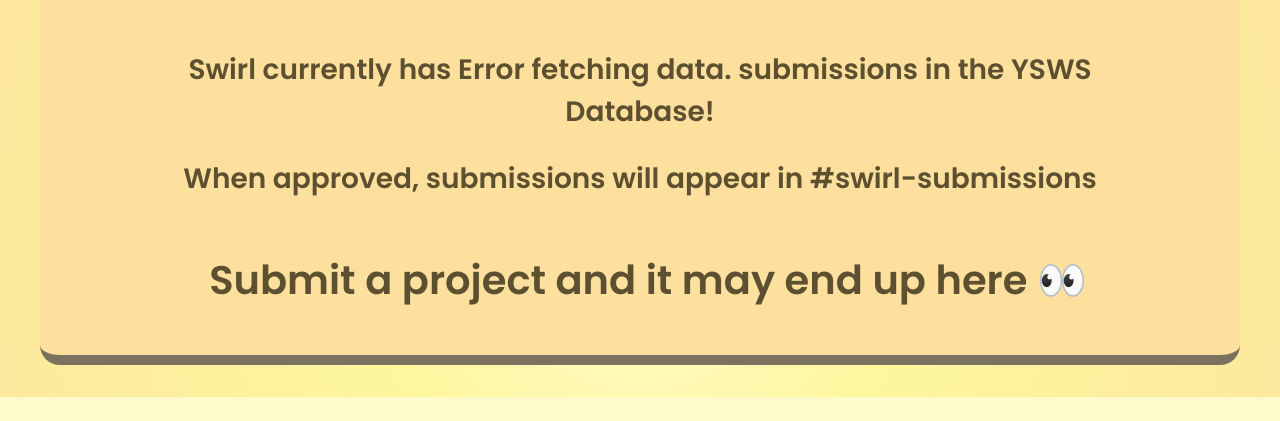
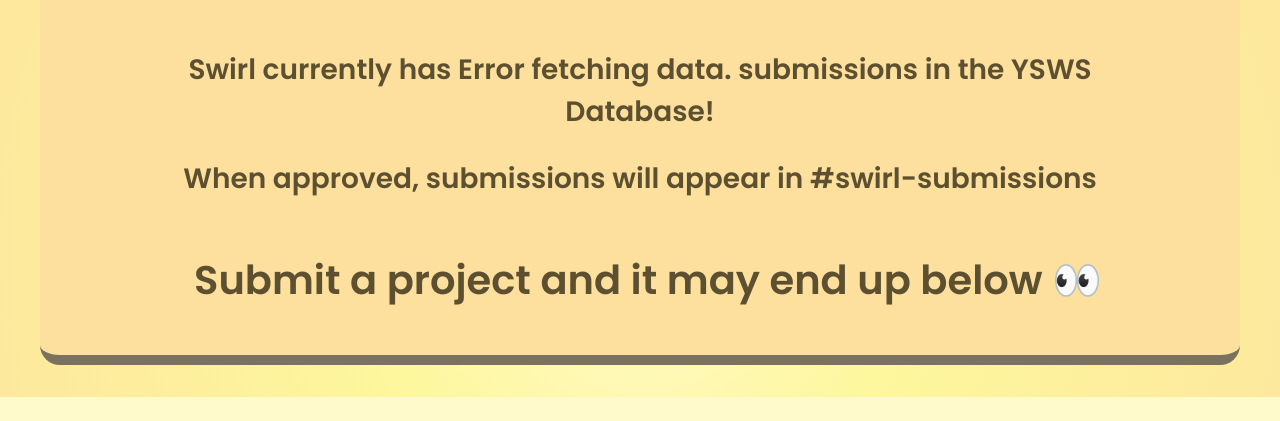
Before and after one commit to Bluelightning26/Swirl, a website: page gallery.html in a window 1280 px wide. Shown: the part 379-800 px from the top of the page. Drawn offline with Linux system fonts and the light colour scheme; no server answers; a web font is replaced by a local one.

Commit message:
Update gallery.html

```diff
--- a/gallery.html
+++ b/gallery.html
@@ -94,7 +94,7 @@
     <br>
 
   <br>
-<h2>Submit a project and it may end up here 👀</h2>
+<h2>Submit a project and it may end up below 👀</h2>
   <br>
 </center>
 </div>
```
